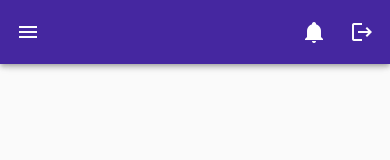
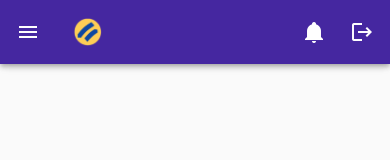
Before and after one commit to barterdito/admin, a Vue app: page / in a window 390 px wide. Shown: the top 160 px of the page. Built offline with nearby package versions, Linux system fonts and the light colour scheme.

Commit message:
update:logo no title on mobile

```diff
--- a/src/components/NavigationCard.vue
+++ b/src/components/NavigationCard.vue
@@ -9,6 +9,11 @@
         <template v-if="$vuetify.display.mdAndUp">
           <v-toolbar-title>
             <v-img src="@/assets/logo.png" width="150"></v-img>
+          </v-toolbar-title>
+        </template>
+        <template v-else>
+          <v-toolbar-title>
+            <v-img src="@/assets/logoNoTitle.png" width="30"></v-img>
           </v-toolbar-title>
         </template>
         <v-spacer></v-spacer>
```
Also changed, not shown: src/assets/logoNoTitle.png (added).
